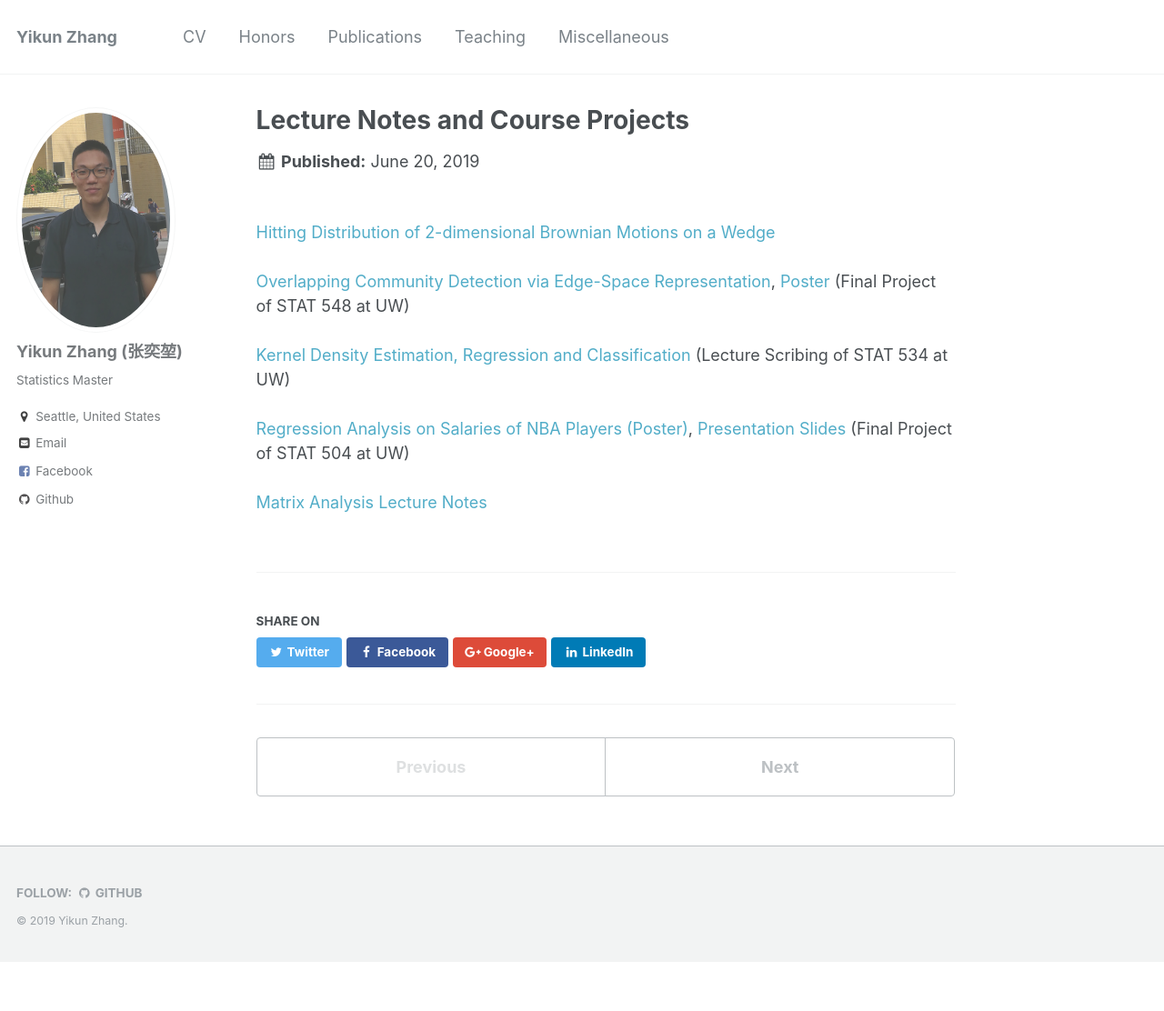
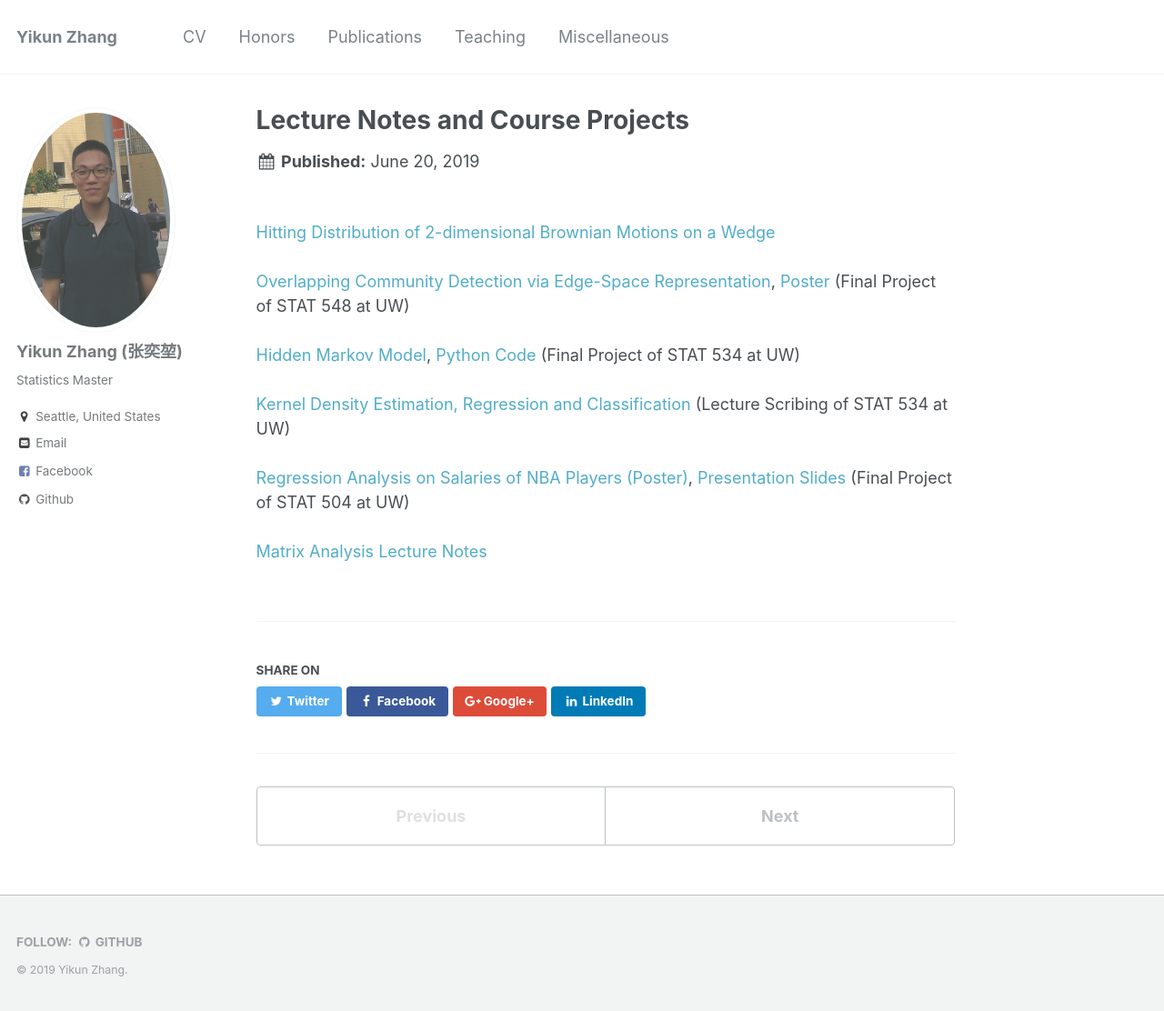
Before and after one commit to zhangyk8/zhangyk8.github.io, a Jekyll site: the page built from _portfolio/portfolio-1.html, in a window 1280 px wide and 1112 px high. Shown: the whole window at 91% size. Built offline with Jekyll 4.4.1, drawn with Linux system fonts in a browser that asks for light colours.

Commit message:
Update portfolio-1.html

```diff
--- a/_portfolio/portfolio-1.html
+++ b/_portfolio/portfolio-1.html
@@ -13,6 +13,10 @@ permalink: /portfolio/
 <a href="Lecture_Notes/STAT548_Poster.pdf">Poster</a> (Final Project of STAT 548 at UW)
 <br>
 <br>
+<a href="Lecture_Notes/Report_HMM.pdf">Hidden Markov Model</a>,
+<a href="https://github.com/zhangyk8/HMM">Python Code</a> (Final Project of STAT 534 at UW)
+<br>
+<br>
 <a href="Lecture_Notes/Lecture6_Yikun1.pdf">Kernel Density Estimation, Regression and Classification</a> (Lecture Scribing of STAT 534 at UW)
 <br>
 <br>
```
